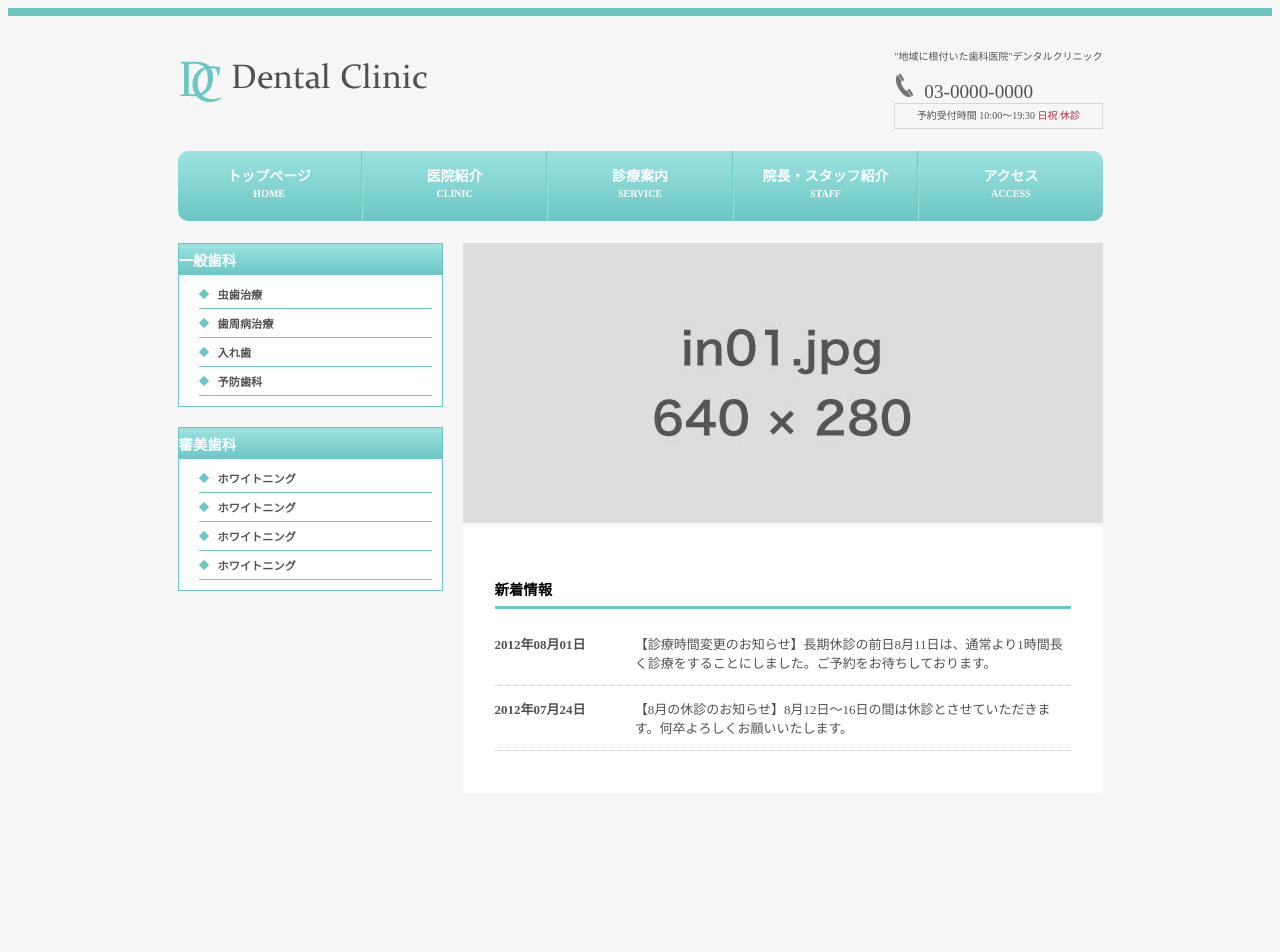
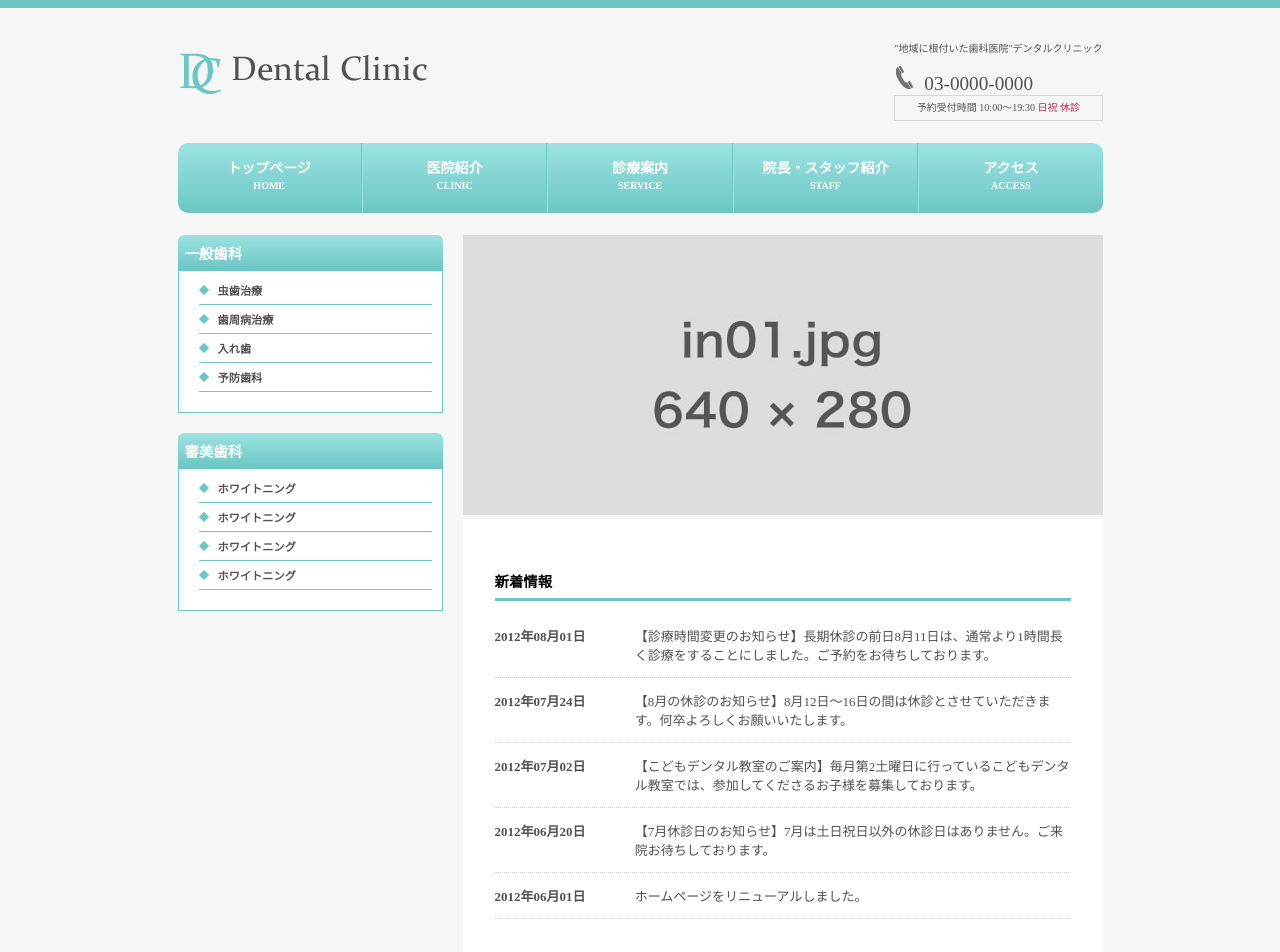
Before and after one commit to sohsmt/mosya-site, a Nuxt app: page / in a window 1280 px wide. Shown: the top 952 px of the page. Before the commit the page ends 801 px from the top, so only its background shows below. Built offline with nearby package versions, Linux system fonts and the light colour scheme.

Commit message:
[update] indexの修正　・marginの修正　・丸みを付ける

```diff
--- a/assets/sass/common.scss
+++ b/assets/sass/common.scss
@@ -7,6 +7,7 @@ $main-color-hover: linear-gradient(
 $text-color: #515151;
 
 body {
+  margin: 0;
   border-top: solid 8px #6cc6c4;
   background: #f6f6f6;
 }
--- a/assets/sass/index.scss
+++ b/assets/sass/index.scss
@@ -9,23 +9,24 @@
     -webkit-box-sizing: border-box;
     box-sizing: border-box;
 
+    h2 {
+      margin: 0;
+      padding: 7px;
+      background: $main-color;
+      border-radius: 6px 6px 0 0;
+      color: $white;
+    }
+
     // 左上と左下のメニュー
     &-head,
     &-foot {
       border: 1px solid #6cc6c4;
       background: #fff;
 
-      h2 {
-        margin: 0;
-        padding: 5px 0;
-        background: $main-color;
-        color: $white;
-      }
-
       .menu-title {
         ul {
           margin-top: 5px;
-          margin-bottom: 10px;
+          margin-bottom: 20px;
           padding-left: 10px;
           list-style: none;
 
--- a/pages/index.vue
+++ b/pages/index.vue
@@ -1,8 +1,8 @@
 <template>
   <div class="main">
     <div class="menu">
+      <h2>一般歯科</h2>
       <div class="menu-head">
-        <h2>一般歯科</h2>
         <div class="menu-title">
           <ul>
             <li><a href="#">虫歯治療</a></li>
@@ -12,8 +12,8 @@
           </ul>
         </div>
       </div>
+      <h2>審美歯科</h2>
       <div class="menu-foot">
-        <h2>審美歯科</h2>
         <div class="menu-title">
           <ul>
             <li><a href="#">ホワイトニング</a></li>
@@ -51,6 +51,34 @@
               </p>
             </div>
           </div>
+          <div class="main_info">
+            <div class="main_info-time">
+              <p><time datetime="2012-07-02">2012年07月02日</time></p>
+            </div>
+            <div class="main_info-text">
+              <p>
+                【こどもデンタル教室のご案内】毎月第2土曜日に行っているこどもデンタル教室では、参加してくださるお子様を募集しております。
+              </p>
+            </div>
+          </div>
+          <div class="main_info">
+            <div class="main_info-time">
+              <p><time datetime="2012-06-20">2012年06月20日</time></p>
+            </div>
+            <div class="main_info-text">
+              <p>
+                【7月休診日のお知らせ】7月は土日祝日以外の休診日はありません。ご来院お待ちしております。
+              </p>
+            </div>
+          </div>
+          <div class="main_info">
+            <div class="main_info-time">
+              <p><time datetime="2012-06-01">2012年06月01日</time></p>
+            </div>
+            <div class="main_info-text">
+              <p>ホームページをリニューアルしました。</p>
+            </div>
+          </div>
         </div>
       </div>
     </div>
```
